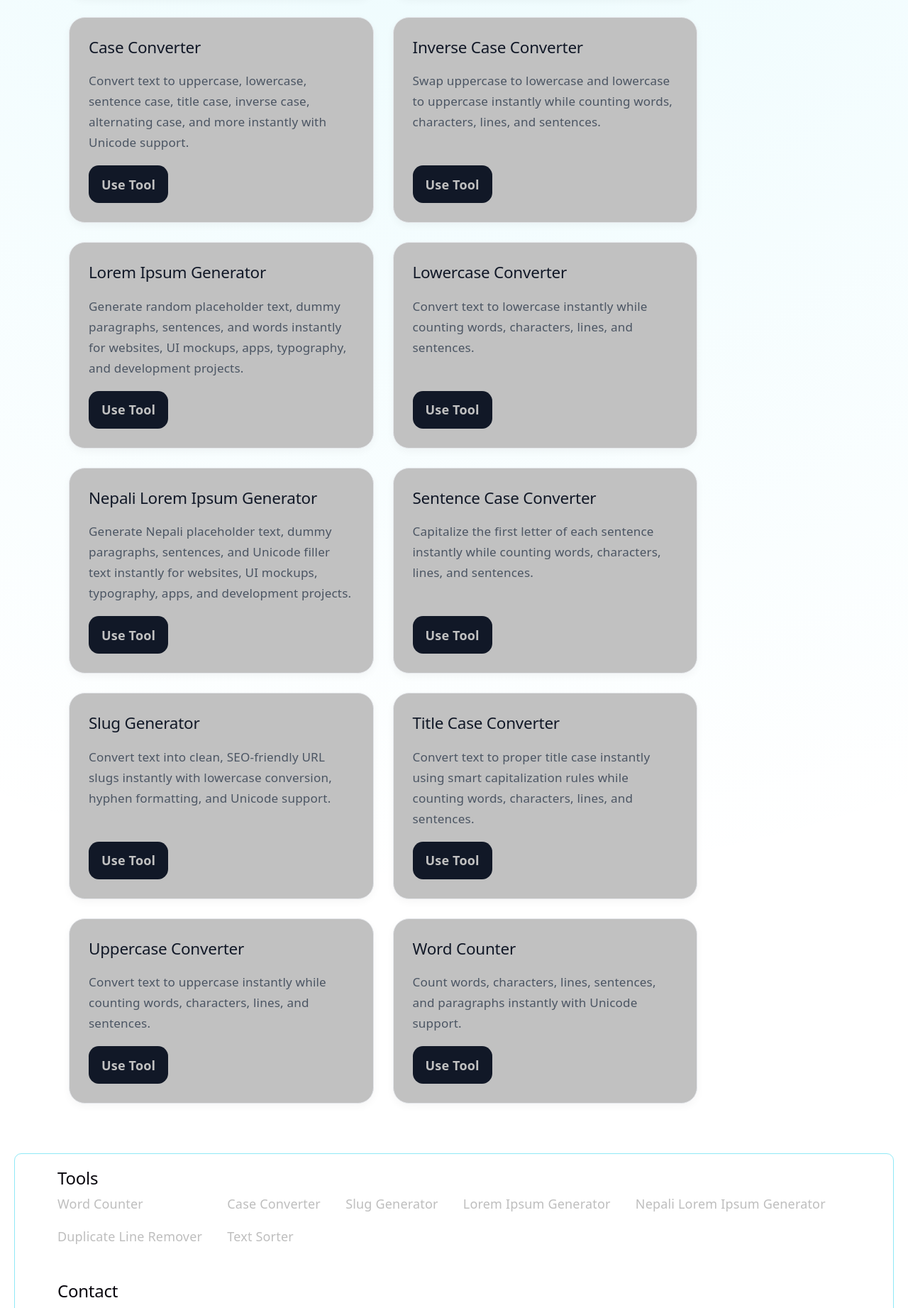
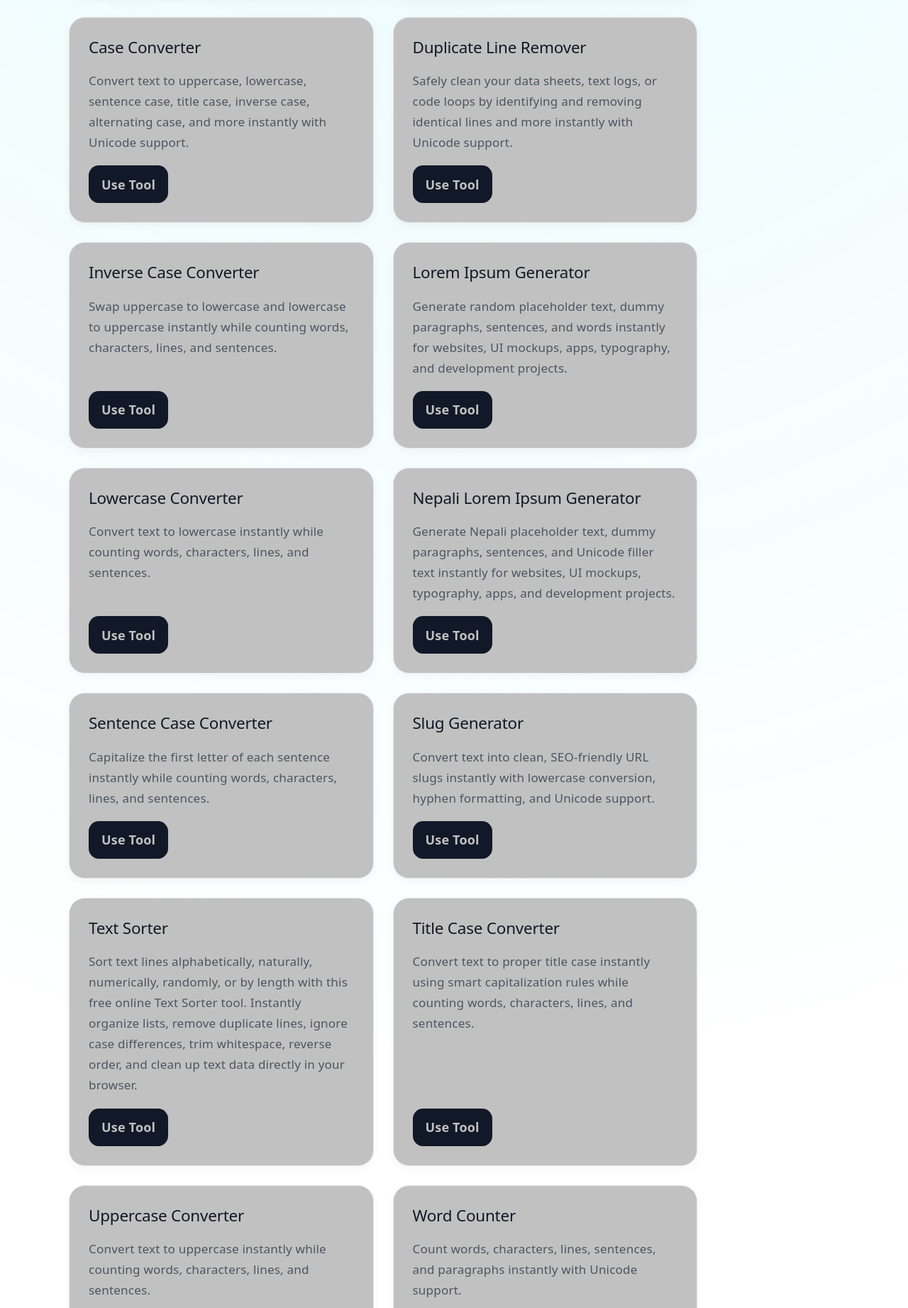
Before and after one commit to buffbahun-prog/rool, a website: page public/index.html in a window 1280 px wide. Shown: the part 599-2442 px from the top of the page at 71% size. Drawn offline with Linux system fonts and the light colour scheme.

Commit message:
home page tools list update and og images update

```diff
--- a/public/index.html
+++ b/public/index.html
@@ -214,6 +214,25 @@
 
         <article class="tool-card">
           <h2>
+            <a href="/text/duplicate-line-remover/">
+              Duplicate Line Remover
+            </a>
+          </h2>
+
+          <p>
+            Safely clean your data sheets,
+            text logs, or code loops by identifying
+            and removing identical lines and more
+            instantly with Unicode support.
+          </p>
+
+          <a class="tool-link" href="/text/duplicate-line-remover/">
+            Use Tool
+          </a>
+        </article>
+
+        <article class="tool-card">
+          <h2>
             <a href="/text/inverse-case/">
               Inverse Case Converter
             </a>
@@ -318,6 +337,25 @@
 
         <article class="tool-card">
           <h2>
+            <a href="/text/text-sorter/">
+              Text Sorter
+            </a>
+          </h2>
+
+          <p>
+            Sort text lines alphabetically, naturally, numerically, randomly, or by
+            length with this free online Text Sorter tool. Instantly organize lists,
+            remove duplicate lines, ignore case differences, trim whitespace, reverse
+            order, and clean up text data directly in your browser.
+          </p>
+
+          <a class="tool-link" href="/text/text-sorter/">
+            Use Tool
+          </a>
+        </article>
+
+        <article class="tool-card">
+          <h2>
             <a href="/text/title-case/">
               Title Case Converter
             </a>
```
Also changed, not shown: public/assets/og/about-me.png (added), public/assets/og/blog.png (added), public/assets/og/duplicate-line-remover.png, public/assets/og/text-sorter.png.
